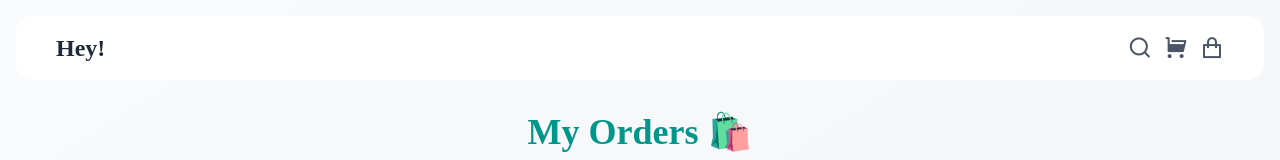
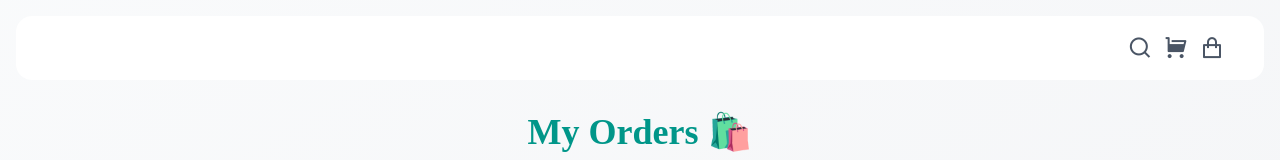
Before and after one commit to Ankitdhiman0/ecommerce-frontend, a React (Vite) app: page /bag in a window 1280 px wide. Shown: the top 160 px of the page. Built offline with nearby package versions, Linux system fonts and the light colour scheme.

Commit message:
Deploying Frontend

```diff
--- a/src/Components/Navbar.jsx
+++ b/src/Components/Navbar.jsx
@@ -65,7 +65,6 @@ function Navbar({ search, setSearch }) {
             setShowLogout(!showLogout);
           }}
         >
-          Hey!{" "}
           <span className="text-blue-600" onClick={() => searchOpen(false)}>
             {username}
           </span>
```
